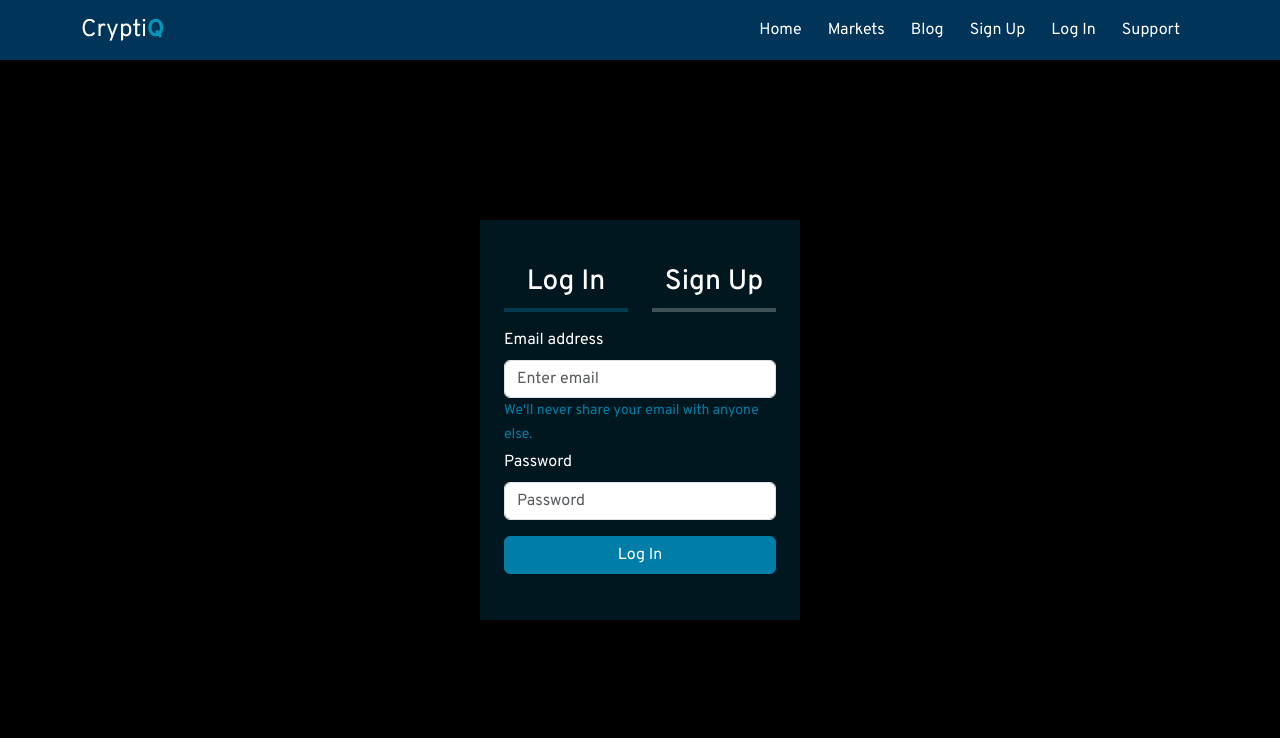
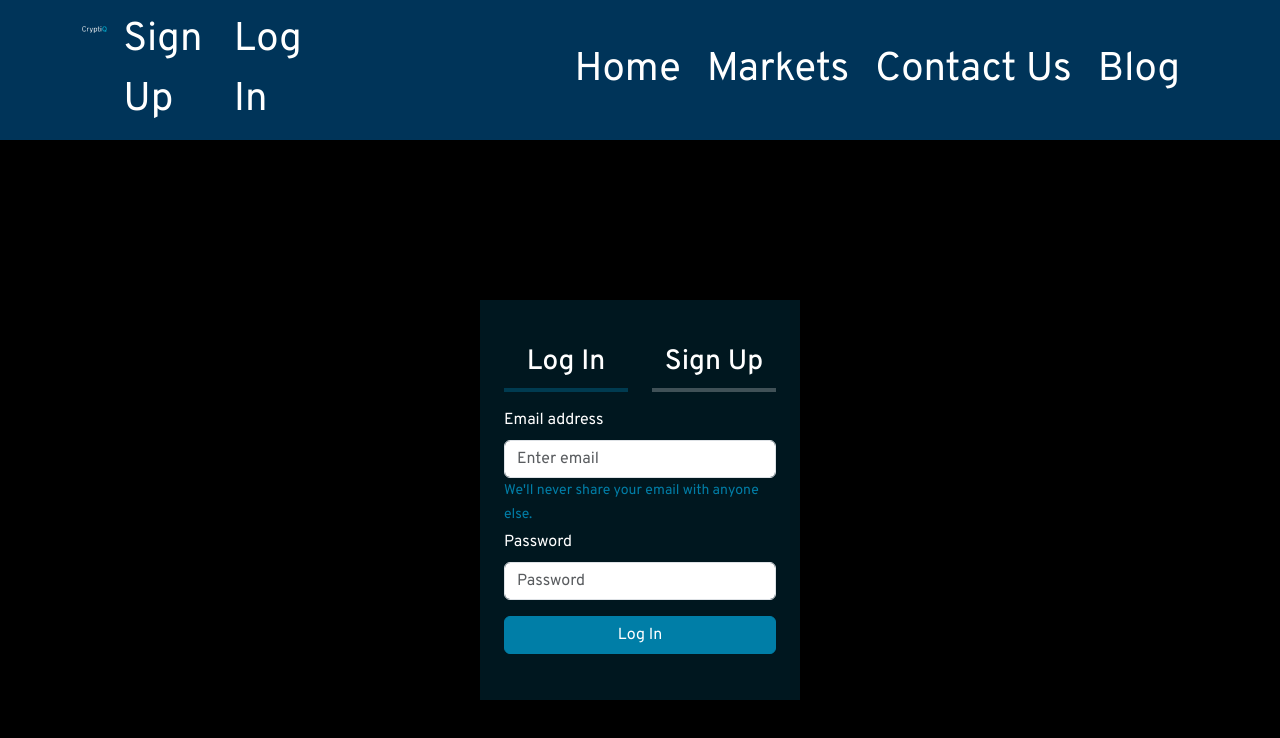
Before and after one commit to griffin1995/cryptocurrencyPlatform, a React (Create React App) app in the folder client/: page /LogIn in a window 1280 px wide. Shown: the top 738 px of the page. Built offline with nearby package versions, Linux system fonts and the light colour scheme.

Commit message:
changed navbar a little

```diff
--- a/client/src/components/NavigationBar.js
+++ b/client/src/components/NavigationBar.js
@@ -11,34 +11,40 @@ import "../css/NavigationBar.css";
  * Navbar component for the application.
  * Provides a top-level navigation element, allowing users to navigate through the app without full page reloads.
  */
+import "../css/NavigationBar.css";
+
 export default function NavigationBar() {
   return (
     <Row>
       <Navbar expand="lg" className="navbar-dark bg-primary">
         <Container>
-          <Navbar.Brand as={Link} to="/">
-            <Image fluid src={Logo} />
-          </Navbar.Brand>
+          <div className="navbar-left">
+            <Navbar.Brand as={Link} to="/" className="navbar-logo">
+              <Image fluid src={Logo} />
+            </Navbar.Brand>
+            <div className="navbar-links">
+              <Nav.Link as={Link} to="../pages/SignUp.js" className="navbar-link">
+                Sign Up
+              </Nav.Link>
+              <Nav.Link as={Link} to="../pages/LogIn.js" className="navbar-link">
+                Log In
+              </Nav.Link>
+            </div>
+          </div>
           <Navbar.Toggle aria-controls="basic-navbar-nav" />
           <Navbar.Collapse id="basic-navbar-nav">
-            <Nav className="justify-content-end flex-grow-1">
-              <Nav.Link as={Link} to="/">
+            <Nav className="justify-content-end flex-grow-1 navbar-right">
+              <Nav.Link as={Link} to="/" className="navbar-link">
                 Home
               </Nav.Link>
-              <Nav.Link as={Link} to="..pages/Markets.js">
+              <Nav.Link as={Link} to="..pages/Markets.js" className="navbar-link">
                 Markets
               </Nav.Link>
-              <Nav.Link as={Link} to="../pages/Blog.js">
+              <Nav.Link as={Link} to="/support" className="navbar-link">
+                Contact Us
+              </Nav.Link>
+              <Nav.Link as={Link} to="../pages/Blog.js" className="navbar-link">
                 Blog
-              </Nav.Link>
-              <Nav.Link as={Link} to="../pages/SignUp.js">
-                Sign Up
-              </Nav.Link>
-              <Nav.Link as={Link} to="../pages/LogIn.js">
-                Log In
-              </Nav.Link>
-              <Nav.Link as={Link} to="/support">
-                Support
               </Nav.Link>
             </Nav>
           </Navbar.Collapse>
--- a/client/src/css/NavigationBar.css
+++ b/client/src/css/NavigationBar.css
@@ -1,7 +1,26 @@
 /* NavigationBar.css */
 
 .navbar {
+  display: flex;
+  justify-content: space-between;
   padding: 10px 0;
+  font-size: 40px;
+}
+
+.navbar-left {
+  display: flex;
+  justify-content: space-between;
+  flex: 1;
+}
+
+.navbar-logo {
+  flex: 1;
+}
+
+.navbar-links {
+  display: flex;
+  justify-content: space-between;
+  flex: 8;
 }
 
 .navbar-brand img {
@@ -9,15 +28,24 @@
   max-height: 40px;
 }
 
-  .nav-link {
+.navbar-link {
   color: white;
   margin-right: 10px;
+  position: relative;
 }
 
-  .nav-link:hover {
-    color: lightgray;
+.navbar-link:hover::after {
+  content: "";
+  position: absolute;
+  left: 20%;
+  right: 20%;
+  bottom: 0;
+  height: 2px;
+  background-color: #007EA7;
 }
 
-  .navbar-nav .active .nav-link {
-    color: lightblue;
+.navbar-right {
+  display: flex;
+  justify-content: space-between;
+  flex: 4;
 }
```
Lines whose indentation alone changed are shown as unchanged.
